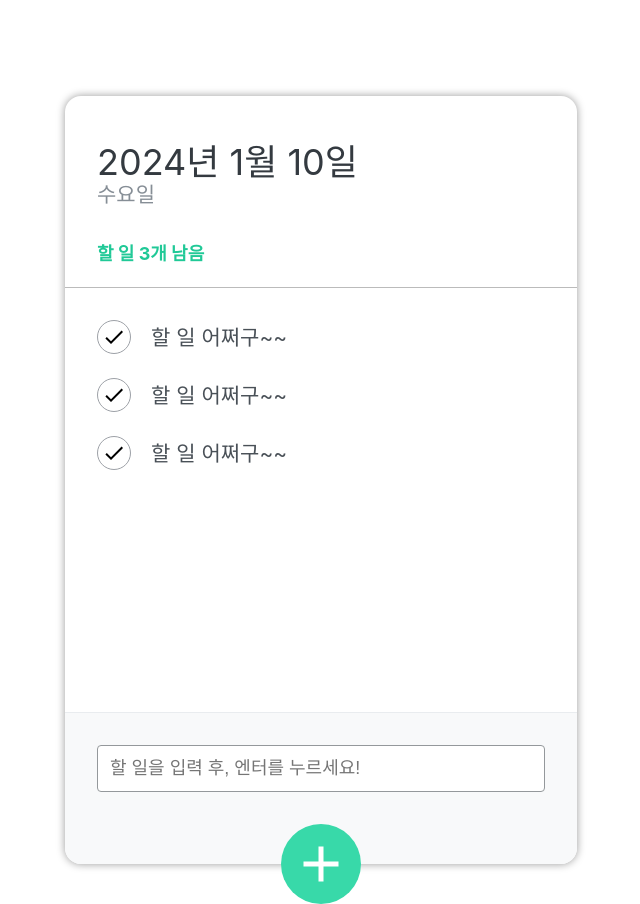
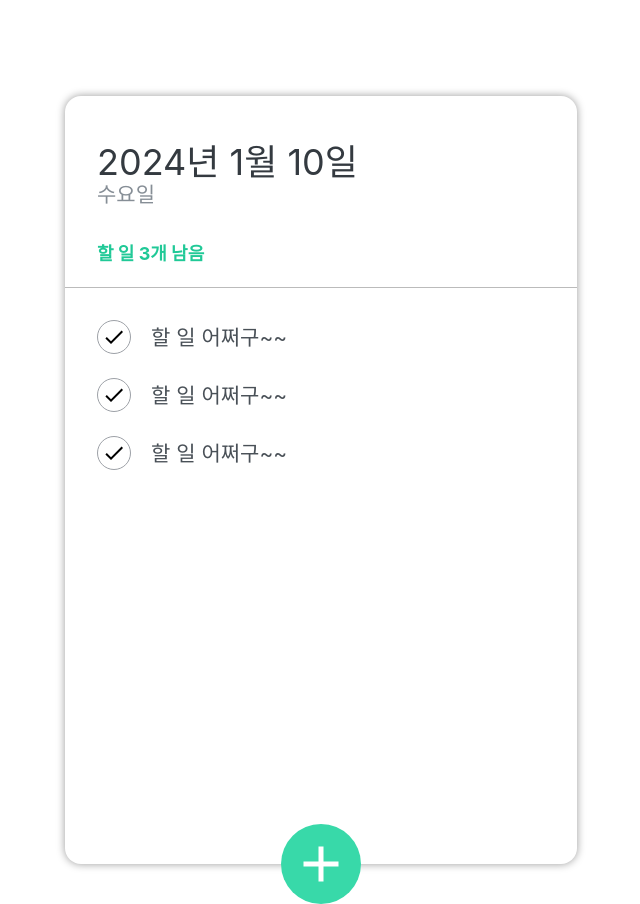
Before and after one commit to sarimiro56/todo-react-202401, a React (Create React App) app: page / in a window 1280 px wide. Shown: the whole page, without its empty margins (319-959 px from the left). Built offline with nearby package versions, Linux system fonts and the light colour scheme.

Commit message:
#4. TodoInput 조건부 렌더링

```diff
--- a/src/component/TodoInput.js
+++ b/src/component/TodoInput.js
@@ -1,19 +1,34 @@
-import React from 'react';
+import React, {useState} from 'react';
 import {MdAdd} from "react-icons/md";
+import cn from 'classnames'; // class add/remove 도와주는 라이브러리
 import './scss/TodoInput.scss';
 
 const TodoInput = () => {
+    // useState는 렌더링 상태를 관리하는 변수지정 리액트 훅
+    const [open , setOpen] = useState(false);
+    //버튼 클릭 이벤트
+    const onToggle = e => {
+        setOpen(!true);
+    };
+
     return (
         <>
-            <div className='form-wrapper'>
+            {open && <div className='form-wrapper'>
                 <form className='insert-form'>
                     <input
                         type='text'
                         placeholder='할 일을 입력 후, 엔터를 누르세요!'
                     />
                 </form>
-            </div>
-            <button className='insert-btn'>
+            </div>}
+
+            {/*
+                cn() : 첫번째 파라미터는 항상 유지할 클래스
+                    두번째 파라미터는 논리 상태값
+                    => 논리상태값이 true일경우 해당클래스가 추가
+                       false일 경우 제거
+            */}
+            <button className={cn('insert-btn', {open})} onClick={onToggle}>
                 <MdAdd/>
             </button>
         </>
```
